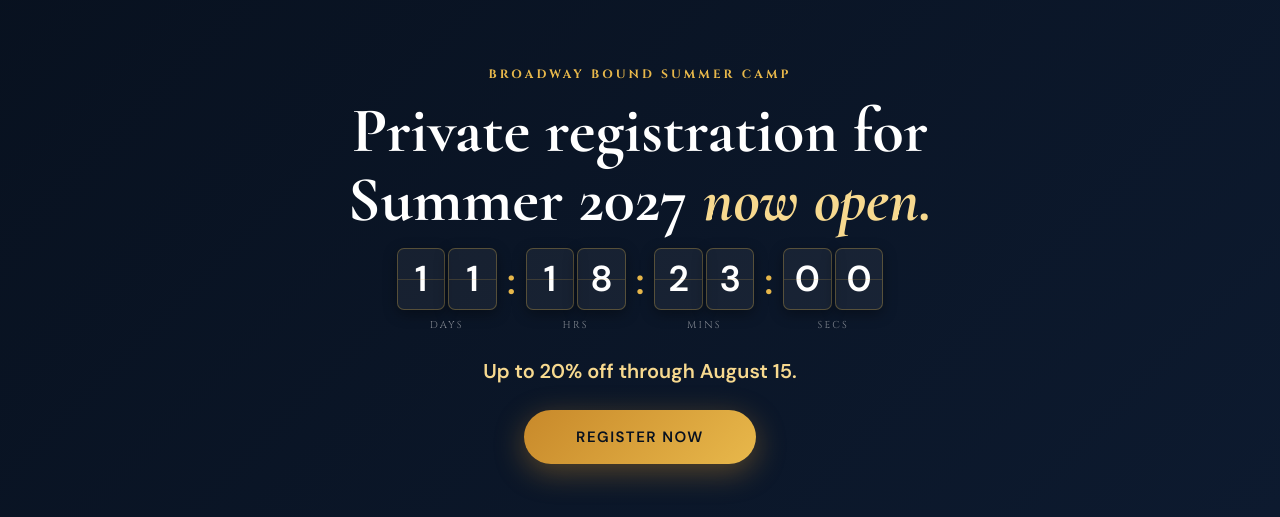
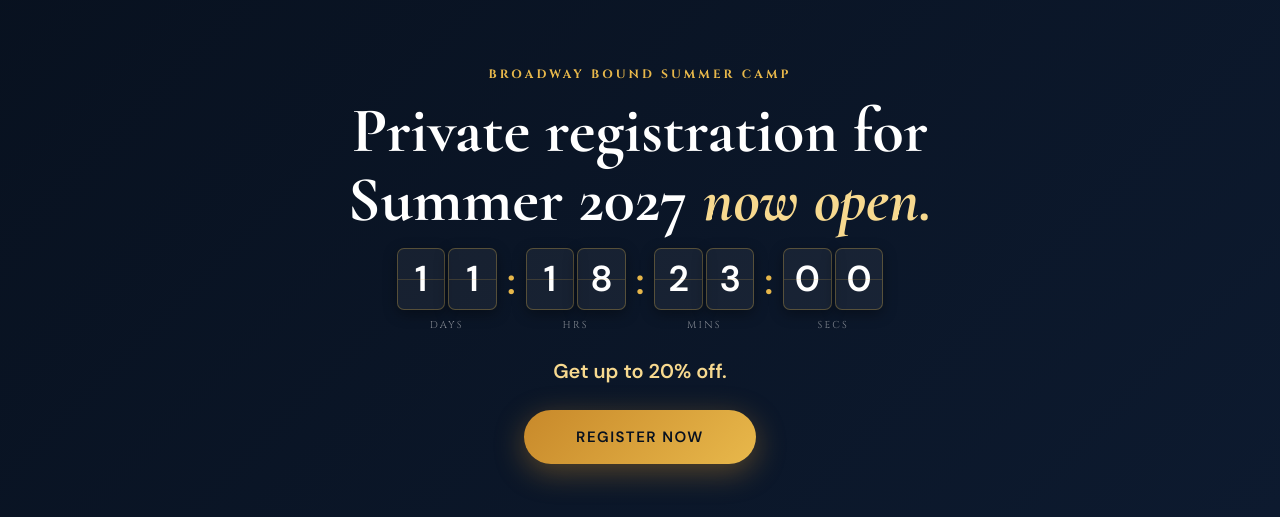
Before and after one commit to anthonycmn/novapawebsite, a website: page summer-2027.html in a window 1280 px wide. Shown: the part 78-595 px from the top of the page. Drawn offline with nearby package versions, Linux system fonts and the light colour scheme.

Commit message:
promo line: 'Get up to 20% off'

```diff
--- a/summer-2027.html
+++ b/summer-2027.html
@@ -564,7 +564,7 @@
     <div class="sc-cell"><div class="sc-tiles" id="scSecs"></div><div class="sc-unit">Secs</div></div>
   </div>
 
-  <p class="sc-promo">Up to 20% off through August 15.</p>
+  <p class="sc-promo">Get up to 20% off.</p>
   <a class="sc-cta" id="scRegisterMain" href="/register/">Register Now</a>
 </section>
 
```
Also changed, not shown: welcome-back.html (+1 -1 lines).
